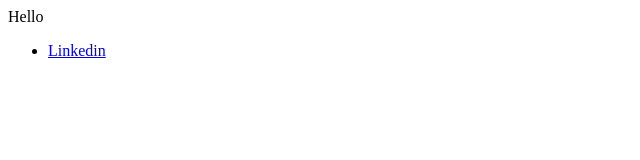
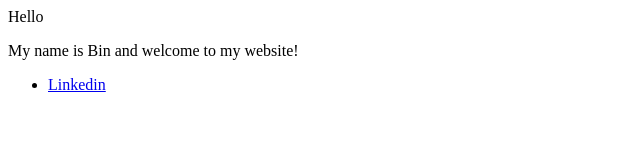
Before and after one commit to binnehc/binnehc.github.io, a plain HTML site: page index.html in a window 1280 px wide. Shown: the whole page, without its empty margins (0-640 px from the left). Drawn offline with Linux system fonts and the light colour scheme.

Commit message:
Update index.html

```diff
--- a/index.html
+++ b/index.html
@@ -1,5 +1,5 @@
 <p>Hello</p>
-<p><My name is Bin and welcome to my website!</p>
+<p>My name is Bin and welcome to my website!</p>
 
 <ul>
   <li><a href="https://www.linkedin.com/in/hiimbinchen/">Linkedin</a> </li>
```
